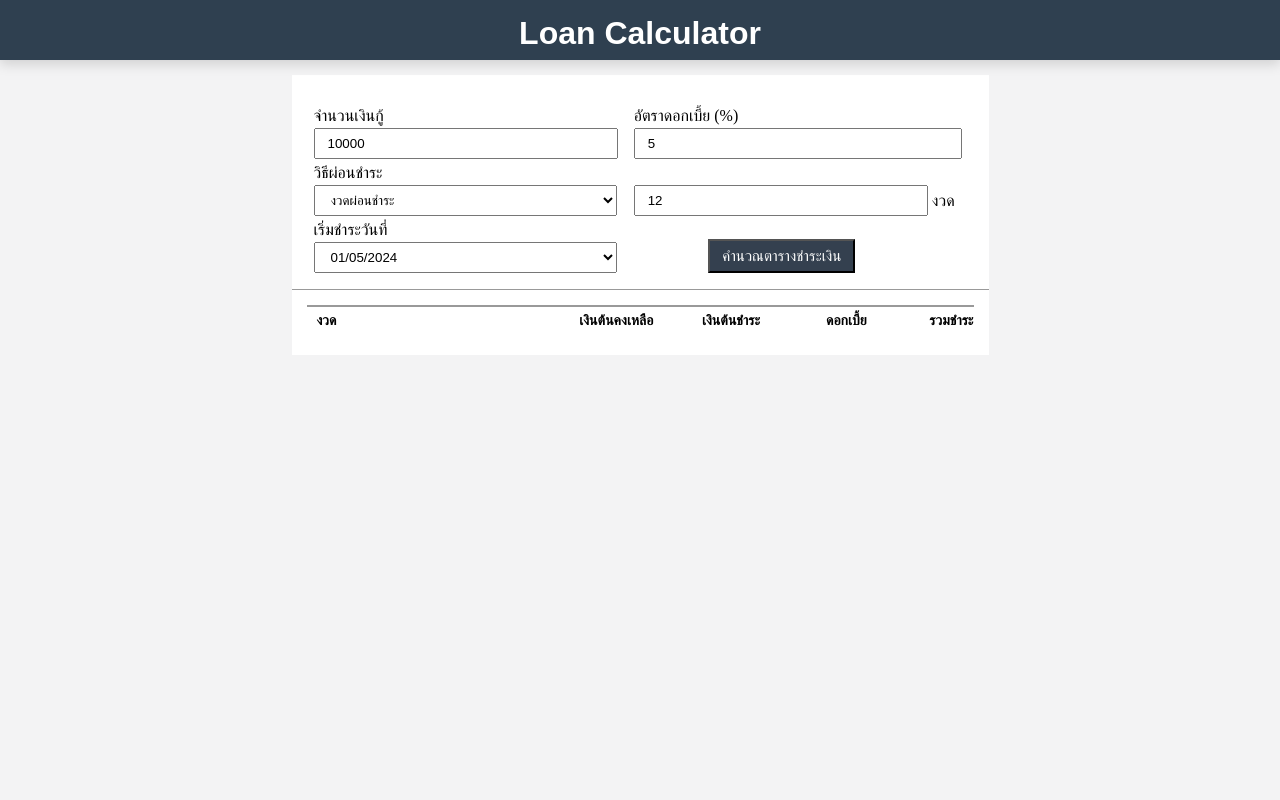
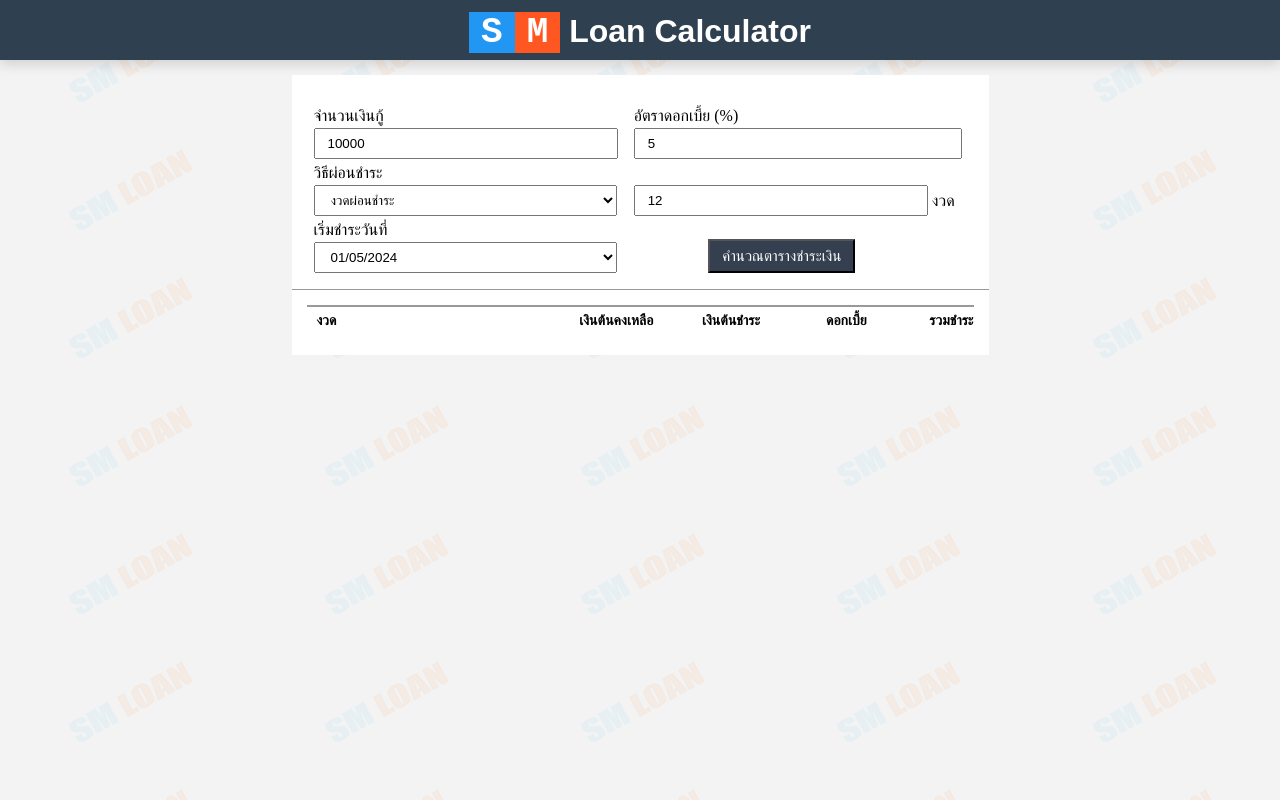
Before and after one commit to bkbeez/LoanCalculator, a plain HTML site: page index.html in a window 1280 px wide. Drawn offline with Linux system fonts and the light colour scheme.

Commit message:
Update index.html

```diff
--- a/index.html
+++ b/index.html
@@ -4,11 +4,11 @@
         <meta charset="utf-8" />
         <meta content="IE=edge,chrome=1" http-equiv="X-UA-Compatible" />
         <meta content="width=device-width, initial-scale=1.0, shrink-to-fit=no" name="viewport" />
-        <title>Loan Calculator</title>
+        <title>SM Loan Calculator</title>
         <script type="text/javascript" src="Calculator.js"></script>
         <style type="text/css">
             html,body{margin:0;padding:0;}
-            body{background:#f3f3f4;}
+            body{background:#f3f3f4 url('sm-loan-bg.png');}
             .app-bar {
                 top: 0;
                 width: 100%;
@@ -25,9 +25,18 @@
             .app-bar h1 {
                 color: white;
                 font-size: 32px;
-                line-height: 12px;
+                line-height: 8px;
                 font-family: fantasy;
             }
+            .app-bar h1>code {
+                color: white;
+                font-size: 36px;
+                padding: 0 12px;
+                background-color: #2196f3;
+            }
+             .app-bar h1>code:last-child {
+                background-color: #ff5722;
+             }
             .app-body .table-form {
                 width: 667px;
                 padding: 10px 10px 15px 20px;
@@ -90,7 +99,7 @@
     </head>
     <body>
         <section class="app-bar">
-            <center><h1>Loan Calculator</h1></center>
+            <center><h1><code>S</code><code>M</code> Loan Calculator</h1></center>
         </section>
         <section class="app-body">
             <section class="inner">
```
Also changed, not shown: sm-loan-bg.png (added).
